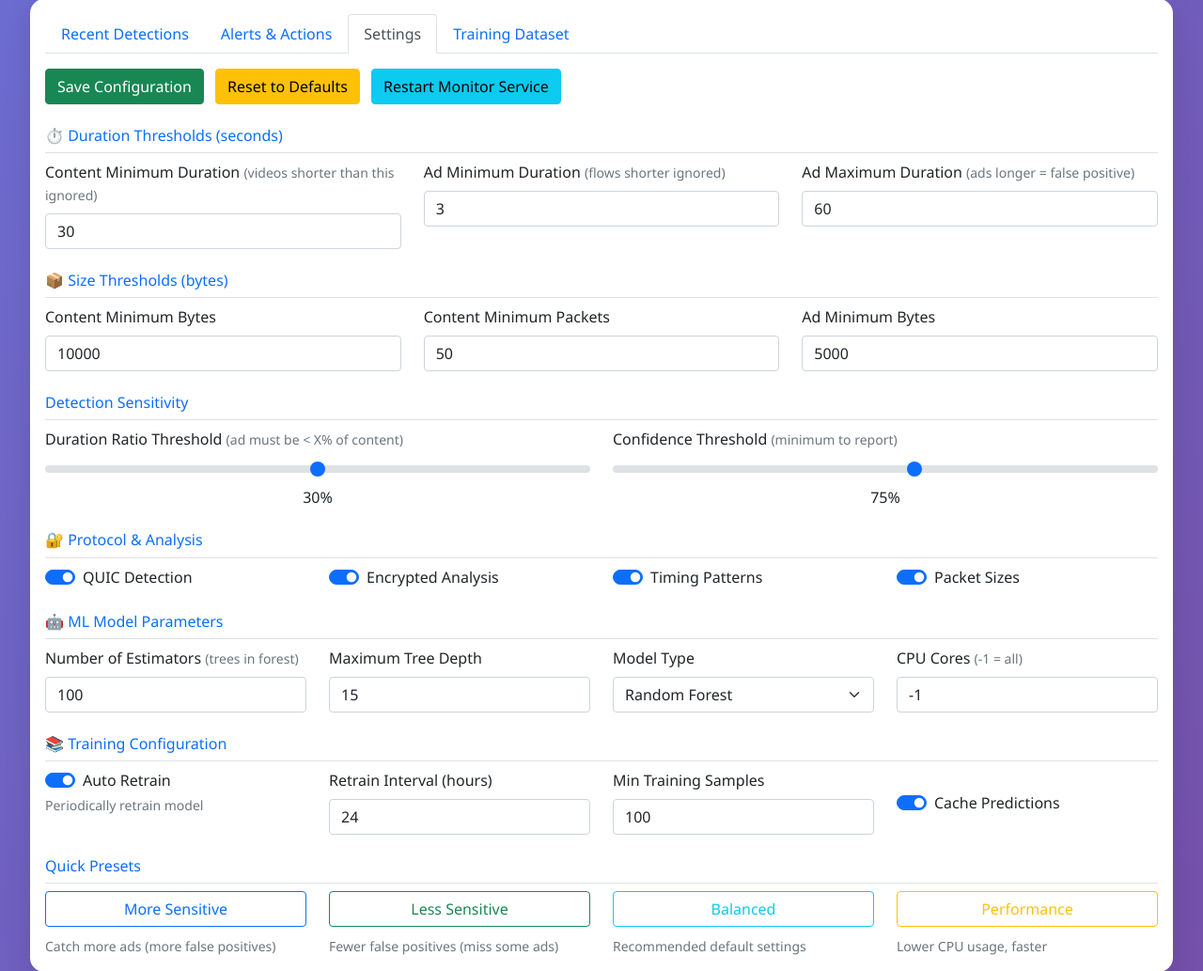
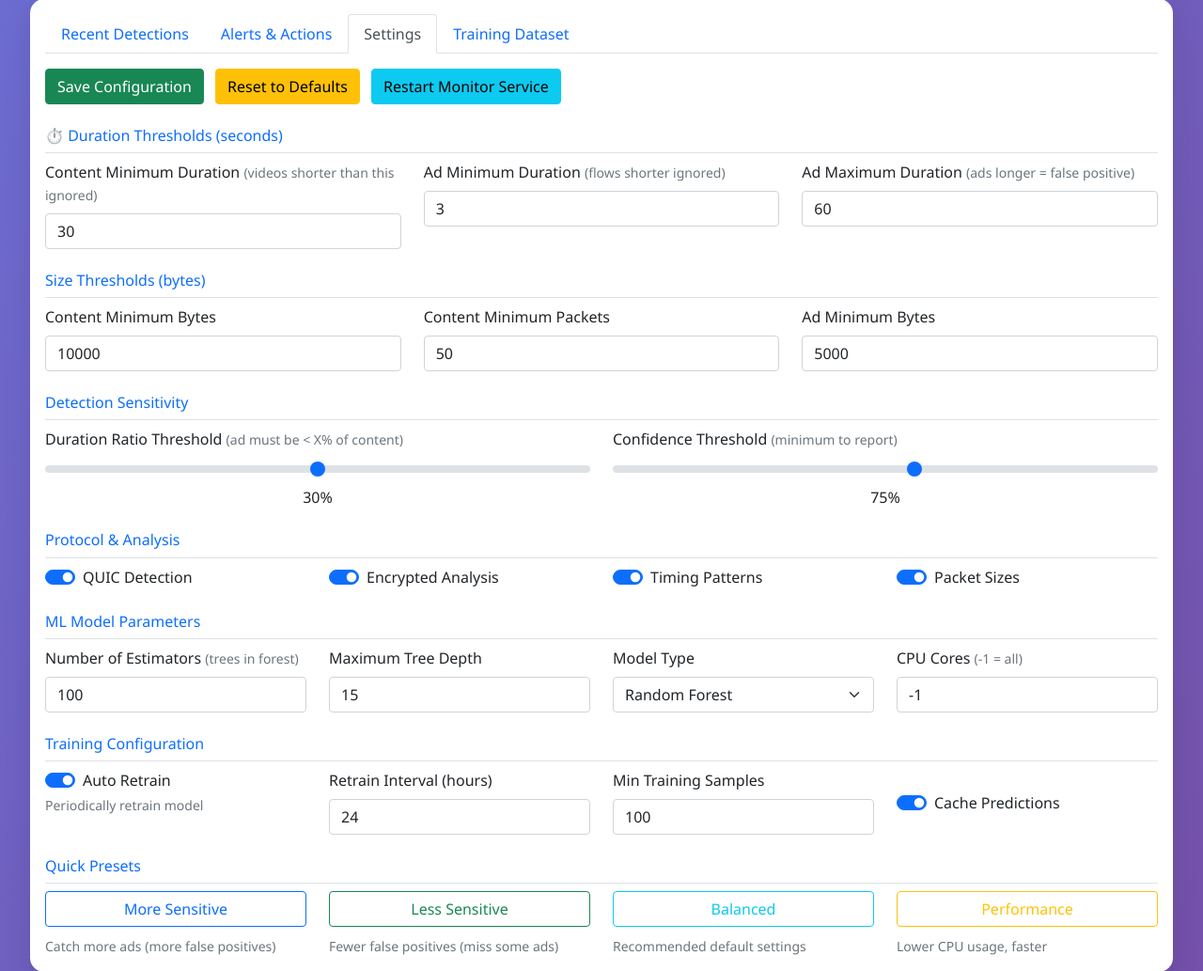
Before and after one commit to unsupervised-adult/karens-ips, a Flask app: page /ml_detector/ in a window 1280 px wide, after a click on "Settings". Shown: the part 1616-2649 px from the top of the page at 94% size. Run offline with Flask 3, Linux system fonts and the light colour scheme; data that the repository does not hold is empty; some libraries are stand-ins or nearby versions.

Commit message:
Remove all remaining emojis from template headings

```diff
--- a/slips_integration/webinterface/ml_detector/templates/ml_detector_standalone.html
+++ b/slips_integration/webinterface/ml_detector/templates/ml_detector_standalone.html
@@ -531,7 +531,7 @@
                 <!-- Size Thresholds -->
                 <div class="row mb-4">
                   <div class="col-12">
-                    <h6 class="text-primary border-bottom pb-2">📦 Size Thresholds (bytes)</h6>
+                    <h6 class="text-primary border-bottom pb-2">Size Thresholds (bytes)</h6>
                   </div>
                   <div class="col-md-4">
                     <label for="streaming_min_bytes" class="form-label">
@@ -579,7 +579,7 @@
                 <!-- Protocol Settings -->
                 <div class="row mb-4">
                   <div class="col-12">
-                    <h6 class="text-primary border-bottom pb-2">🔐 Protocol & Analysis</h6>
+                    <h6 class="text-primary border-bottom pb-2">Protocol & Analysis</h6>
                   </div>
                   <div class="col-md-3">
                     <div class="form-check form-switch">
@@ -618,7 +618,7 @@
                 <!-- ML Parameters -->
                 <div class="row mb-4">
                   <div class="col-12">
-                    <h6 class="text-primary border-bottom pb-2">🤖 ML Model Parameters</h6>
+                    <h6 class="text-primary border-bottom pb-2">ML Model Parameters</h6>
                   </div>
                   <div class="col-md-3">
                     <label for="n_estimators" class="form-label">
@@ -654,7 +654,7 @@
                 <!-- Training Settings -->
                 <div class="row mb-4">
                   <div class="col-12">
-                    <h6 class="text-primary border-bottom pb-2">📚 Training Configuration</h6>
+                    <h6 class="text-primary border-bottom pb-2">Training Configuration</h6>
                   </div>
                   <div class="col-md-3">
                     <div class="form-check form-switch">
```
Also changed, not shown: slips_integration/webinterface/ml_detector/templates/ml_detector.html (+5 -5 lines).
